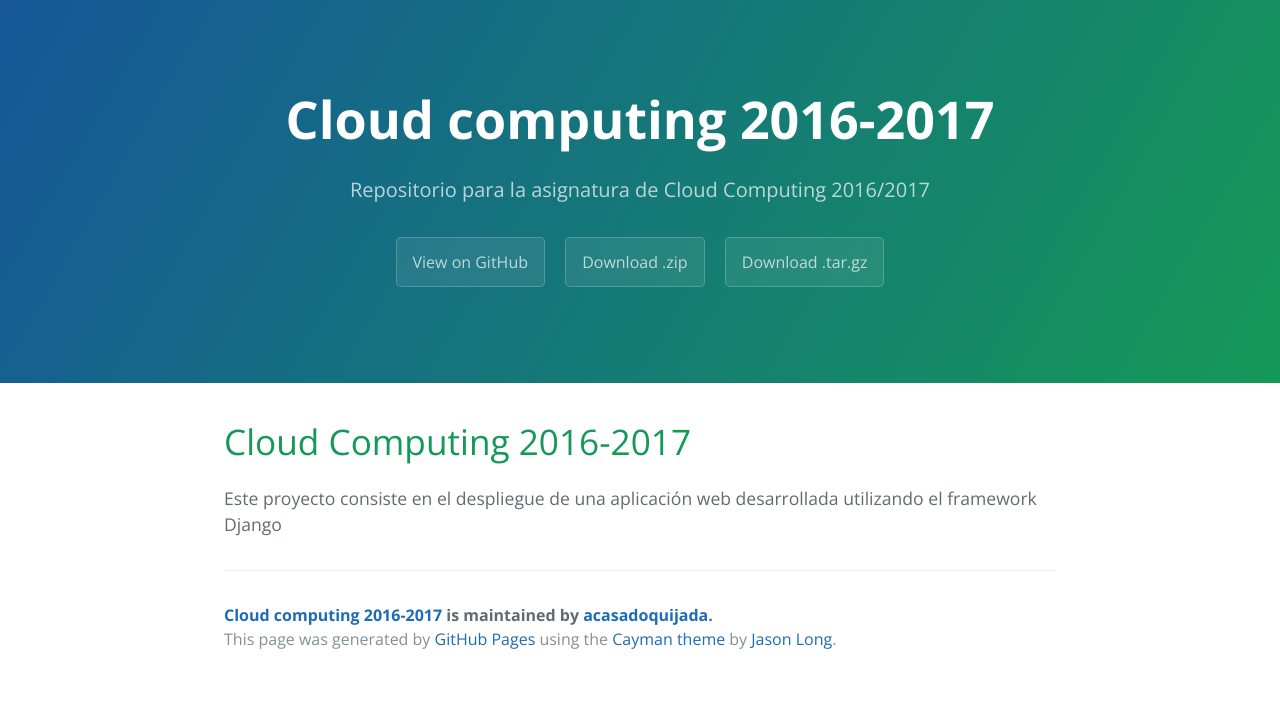
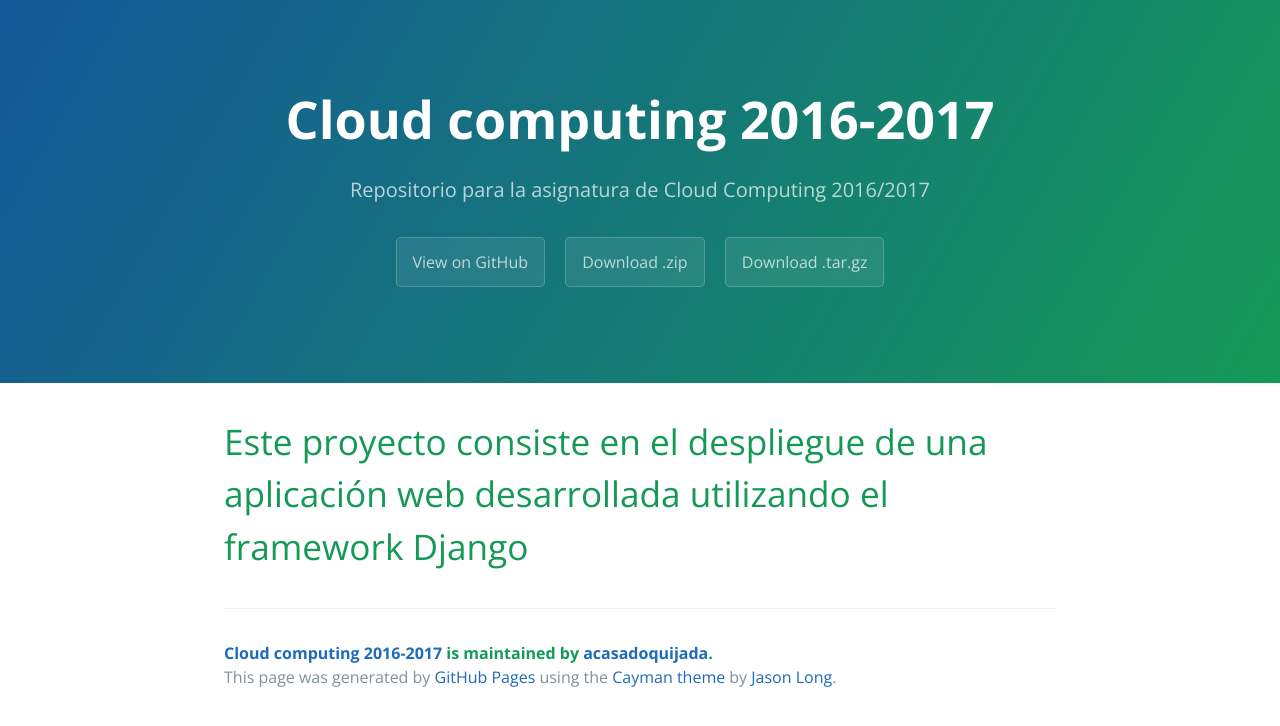
Before and after one commit to acasadoquijada/Cloud_Computing_2016-2017, a Jekyll site: the page built from index.md, in a window 1280 px wide. Shown: the top 726 px of the page. Built offline with Jekyll 4.4.1, drawn with Linux system fonts in a browser that asks for light colours.

Commit message:
Mejorando index

```diff
--- a/_layouts/index.html
+++ b/_layouts/index.html
@@ -20,8 +20,9 @@
 
     <section class="main-content">
       <h1>
-<a id="cloud_computing_2016-2017" class="anchor" href="#cloud_computing_2016-2017" aria-hidden="true"><span aria-hidden="true" class="octicon octicon-link"></span></a>Cloud Computing 2016-2017</h1>
 
+<!--<a id="cloud_computing_2016-2017" class="anchor" href="#cloud_computing_2016-2017" aria-hidden="true"><span aria-hidden="true" class="octicon octicon-link"></span></a>Cloud Computing 2016-2017</h1>
+-->
 {{content}}
       <footer class="site-footer">
         <span class="site-footer-owner"><a href="https://github.com/acasadoquijada/Cloud_Computing_2016-2017">Cloud computing 2016-2017</a> is maintained by <a href="https://github.com/acasadoquijada">acasadoquijada</a>.</span>
```
